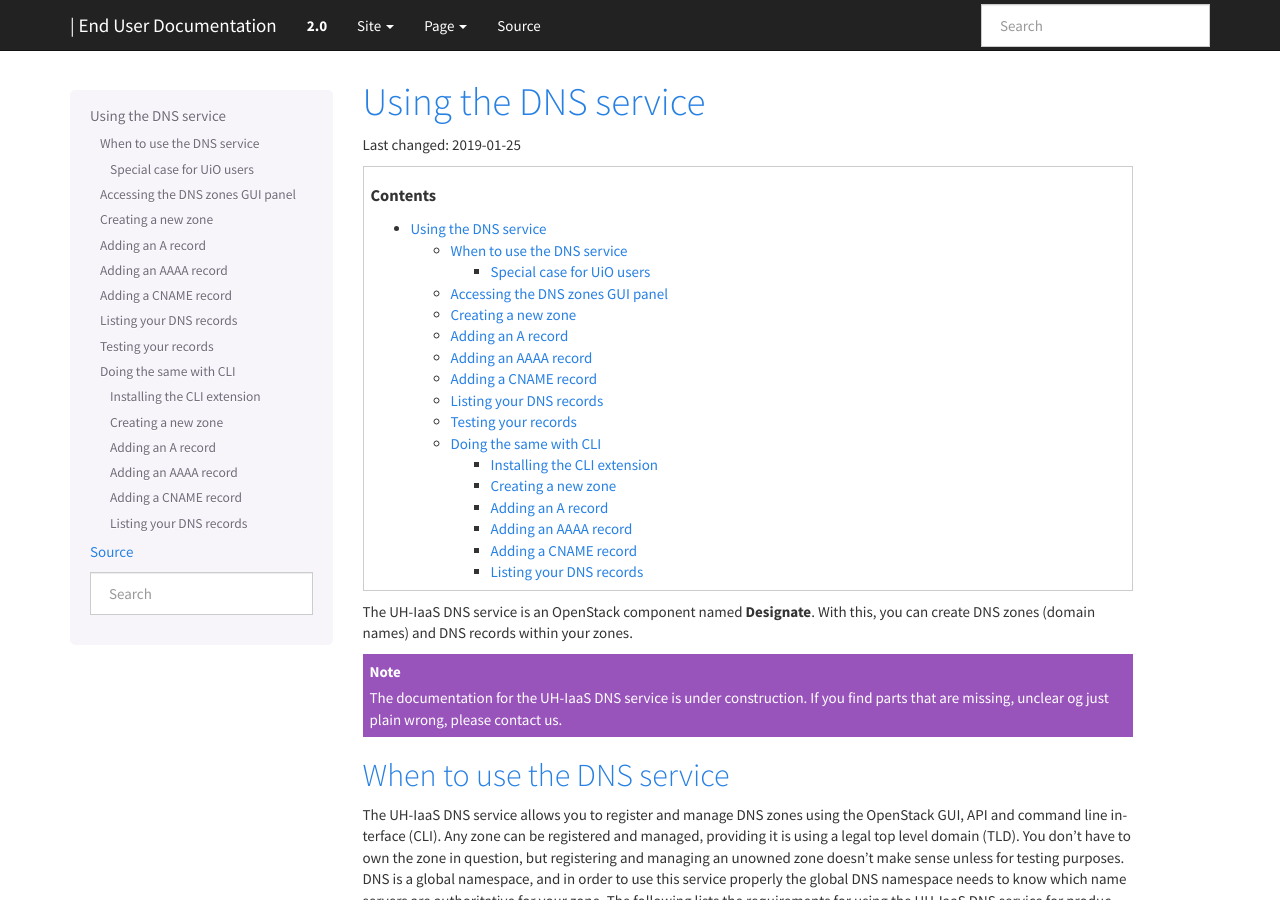
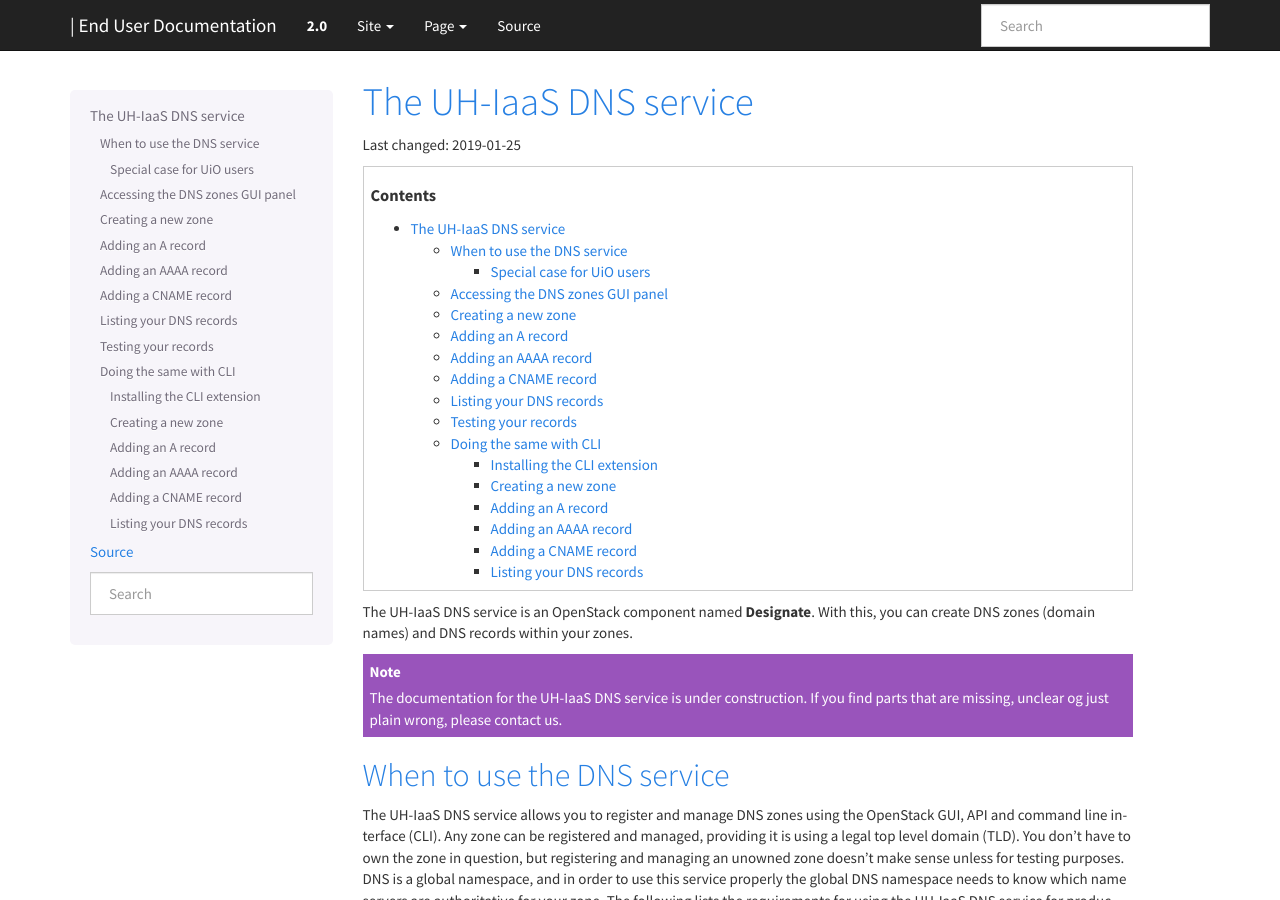
Before and after one commit to norcams/docs-enduser, a Sphinx documentation site: the page built from docs/dns.rst, in a window 1280 px wide and 900 px high. Built offline with Sphinx 7.4.7, drawn with Linux system fonts in a browser that asks for light colours.

Commit message:
designate

```diff
--- a/docs/dns.rst
+++ b/docs/dns.rst
@@ -1,7 +1,7 @@
 .. |date| date::
 
-Using the DNS service
-=====================
+The UH-IaaS DNS service
+=======================
 
 Last changed: |date|
 
```
